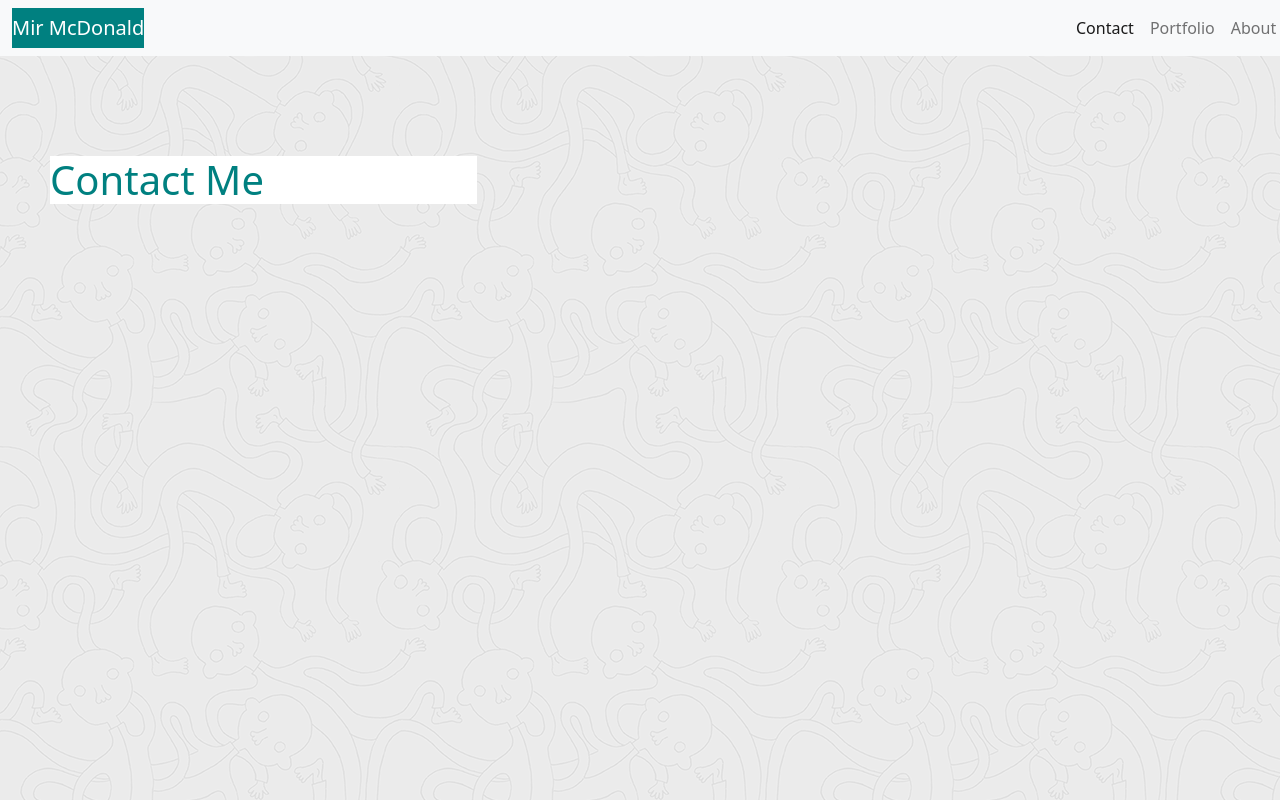
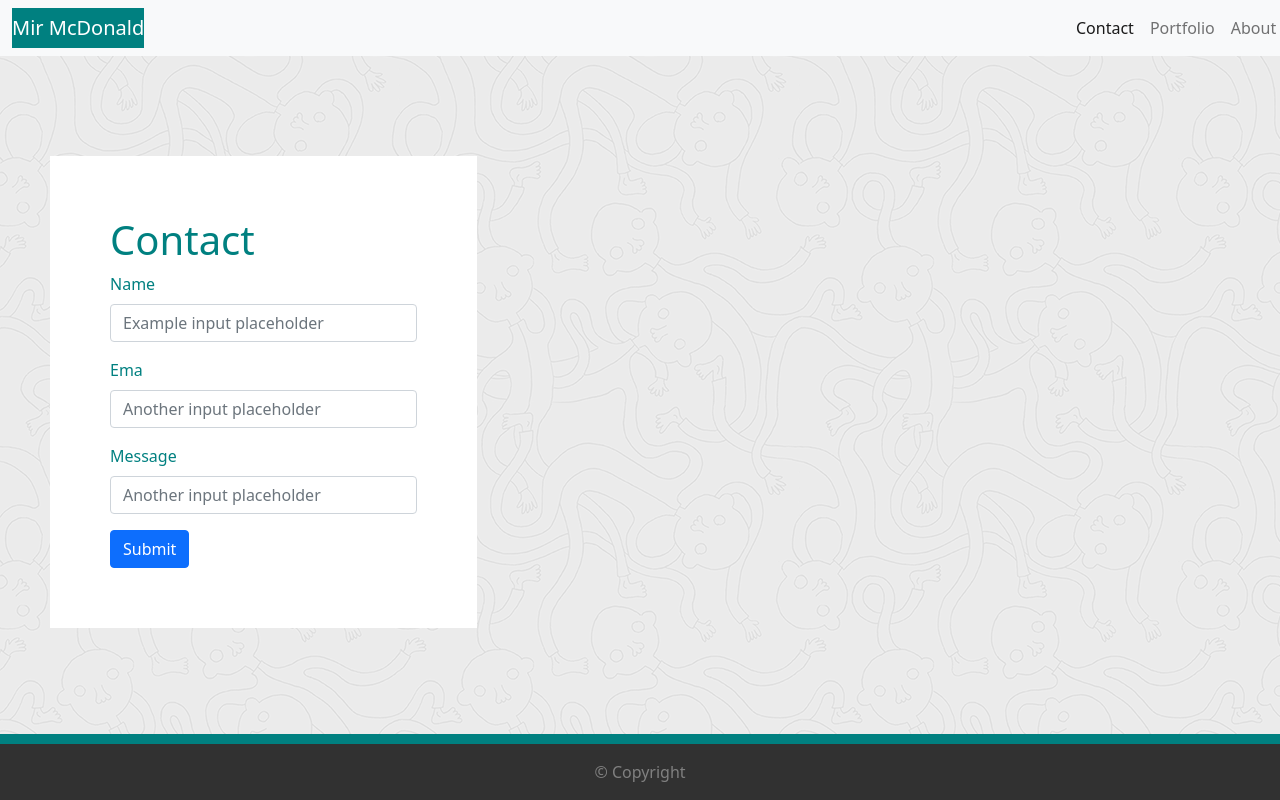
Before and after one commit to mirandagrace-dev/hw02, a plain HTML site: page contact.html in a window 1280 px wide. Drawn offline with nearby package versions, Linux system fonts and the light colour scheme.

Commit message:
finished the about me and the contact form pages. also made progress with the portfolio page.

```diff
--- a/assets/style.css
+++ b/assets/style.css
@@ -22,6 +22,7 @@ section {
   margin-top: 100px;
   margin-left: 50px;
   margin-right: 50px;
+  padding: 60px;
 }
 
 p {
@@ -31,4 +32,24 @@ p {
 img {
   width: 200px;
   float: left;
+  background-color: white;
 }
+
+footer {
+  color: grey;
+  background-color: rgb(49, 49, 49);
+  position: fixed;
+  left: 0;
+  bottom: 0;
+  width: 100%;
+  border-top: solid teal 10px;
+  overflow: hidden;
+}
+
+.portfolio {
+  margin: 15px;
+}
+
+btn-primary {
+  background-color: teal !important;
+}
--- a/contact.html
+++ b/contact.html
@@ -36,10 +36,29 @@
         <container>
             <row>
                 <section class="col-md-4">
-                    <h1>Contact Me</h1>
+                    <h1>Contact</h1>
+                    <div class="mb-3">
+                        <label for="formGroupExampleInput" class="form-label">Name</label>
+                        <input type="text" class="form-control" id="formGroupExampleInput" placeholder="Example input placeholder">
+                      </div>
+                      <div class="mb-3">
+                        <label for="formGroupExampleInput2" class="form-label">Ema</label>
+                        <input type="text" class="form-control" id="formGroupExampleInput2" placeholder="Another input placeholder">
+                      </div>
+                      <div class="mb-3">
+                        <label for="formGroupExampleInput2" class="form-label">Message</label>
+                        <input type="text" class="form-control" id="formGroupExampleInput2" placeholder="Another input placeholder">
+                      </div>
+                      <button type="submit" class="btn btn-primary">Submit</button>
                 </section>
             </row>
         </container>
+
+        <footer class="page-footer font-small blue">
+            <!-- Copyright -->
+            <div class="footer-copyright text-center py-3">© Copyright</div>
+            <!-- Copyright -->
+          </footer>
 
         <script src="https://cdn.jsdelivr.net/npm/@popperjs/core@2.5.4/dist/umd/popper.min.js" integrity="sha384-q2kxQ16AaE6UbzuKqyBE9/u/KzioAlnx2maXQHiDX9d4/zp8Ok3f+M7DPm+Ib6IU" crossorigin="anonymous"></script>
         <script src="https://cdn.jsdelivr.net/npm/bootstrap@5.0.0-beta1/dist/js/bootstrap.min.js" integrity="sha384-pQQkAEnwaBkjpqZ8RU1fF1AKtTcHJwFl3pblpTlHXybJjHpMYo79HY3hIi4NKxyj" crossorigin="anonymous"></script>
```
Also changed, not shown: index.html (+12 -3 lines), portfolio.html (+11 -2 lines).
